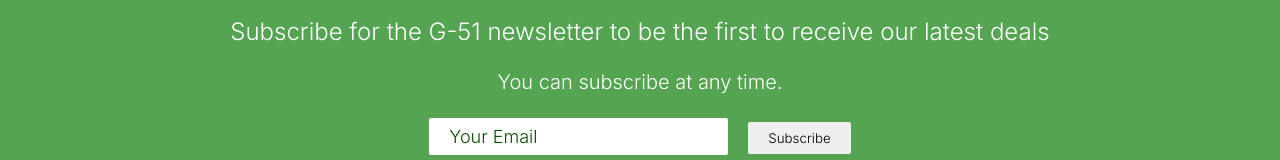
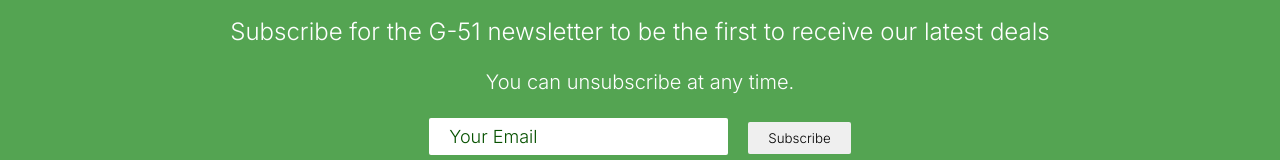
Before and after one commit to SIDEHUSTLE-G51/G51-restaurant, a React (Create React App) app: page /contact in a window 1280 px wide. Shown: the part 320-480 px from the top of the page. Built offline with nearby package versions, Linux system fonts and the light colour scheme.

Commit message:
update on footer

```diff
--- a/src/components/Footer/Footer.js
+++ b/src/components/Footer/Footer.js
@@ -10,7 +10,7 @@
             <p className="footer-subscription-heading">
                 Subscribe for the G-51 newsletter to be the first to receive our latest deals
             </p>
-            <p className="footer-subscription-text">You can subscribe at any time.</p>
+            <p className="footer-subscription-text">You can unsubscribe at any time.</p>
             <div className="input-areas">
                 <form>
                     <input type="email" name="email" placeholder="Your Email" className="footer-input"/>
```
